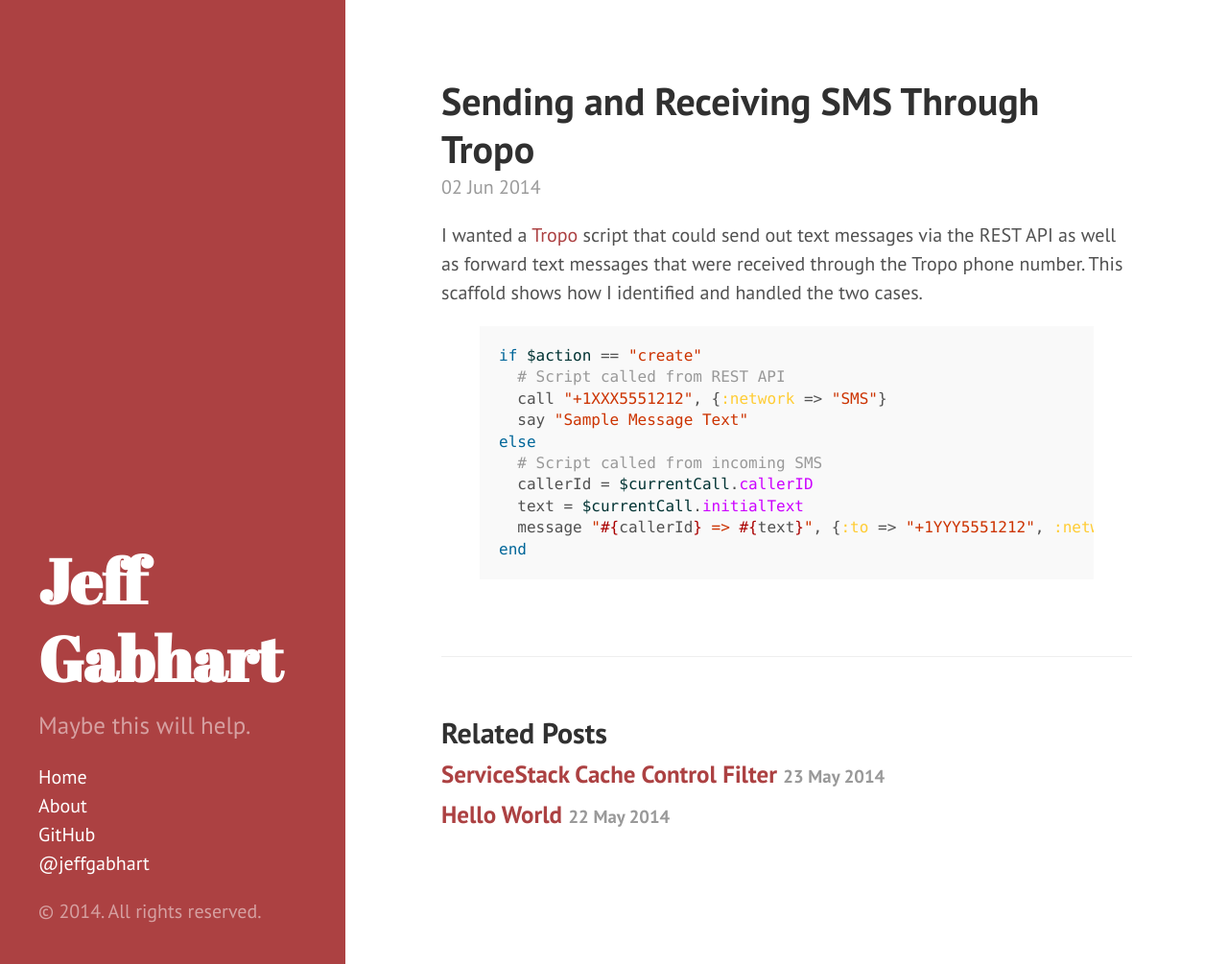
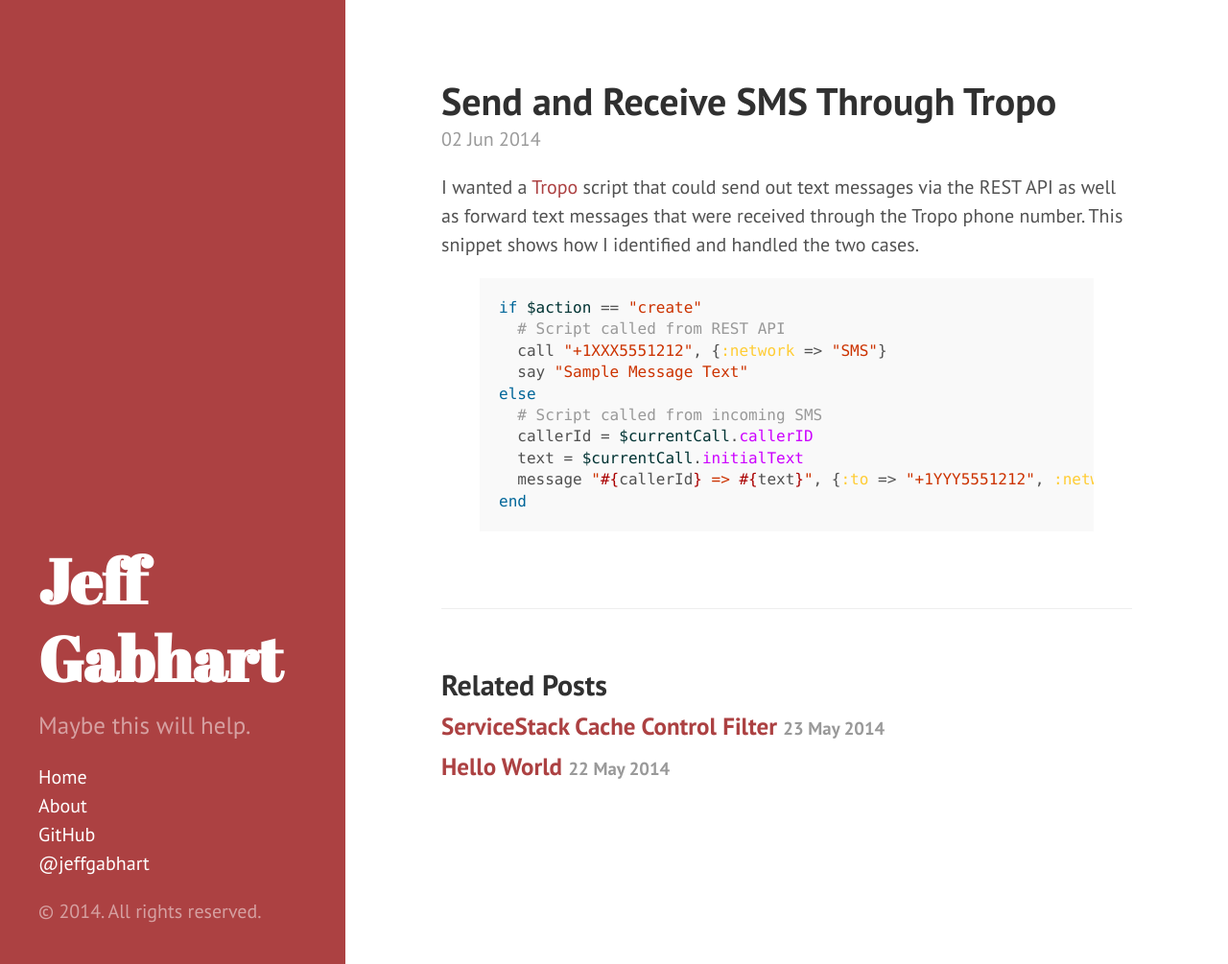
Before and after one commit to jeffgabhart/jeffgabhart.github.io, a Jekyll site: the page built from _posts/2014-06-02-send-and-receive-sms-through-tropo.md, in a window 1280 px wide and 1005 px high. Shown: the whole window at 96% size. Built offline with Jekyll 4.4.1, drawn with Linux system fonts in a browser that asks for light colours; Markdown is read by kramdown in place of the engine named in the settings.

Commit message:
It's a snippet.

```diff
--- a/_posts/2014-06-02-send-and-receive-sms-through-tropo.md
+++ b/_posts/2014-06-02-send-and-receive-sms-through-tropo.md
@@ -1,11 +1,11 @@
 ---
 layout: post
-title: Sending and Receiving SMS Through Tropo
+title: Send and Receive SMS Through Tropo
 category: code
 tags: ruby, tropo, sms
 ---
 
-I wanted a [Tropo][tropo] script that could send out text messages via the REST API as well as forward text messages that were received through the Tropo phone number. This scaffold shows how I identified and handled the two cases.
+I wanted a [Tropo][tropo] script that could send out text messages via the REST API as well as forward text messages that were received through the Tropo phone number. This snippet shows how I identified and handled the two cases.
 
 {% highlight ruby %}
 if $action == "create"
```
